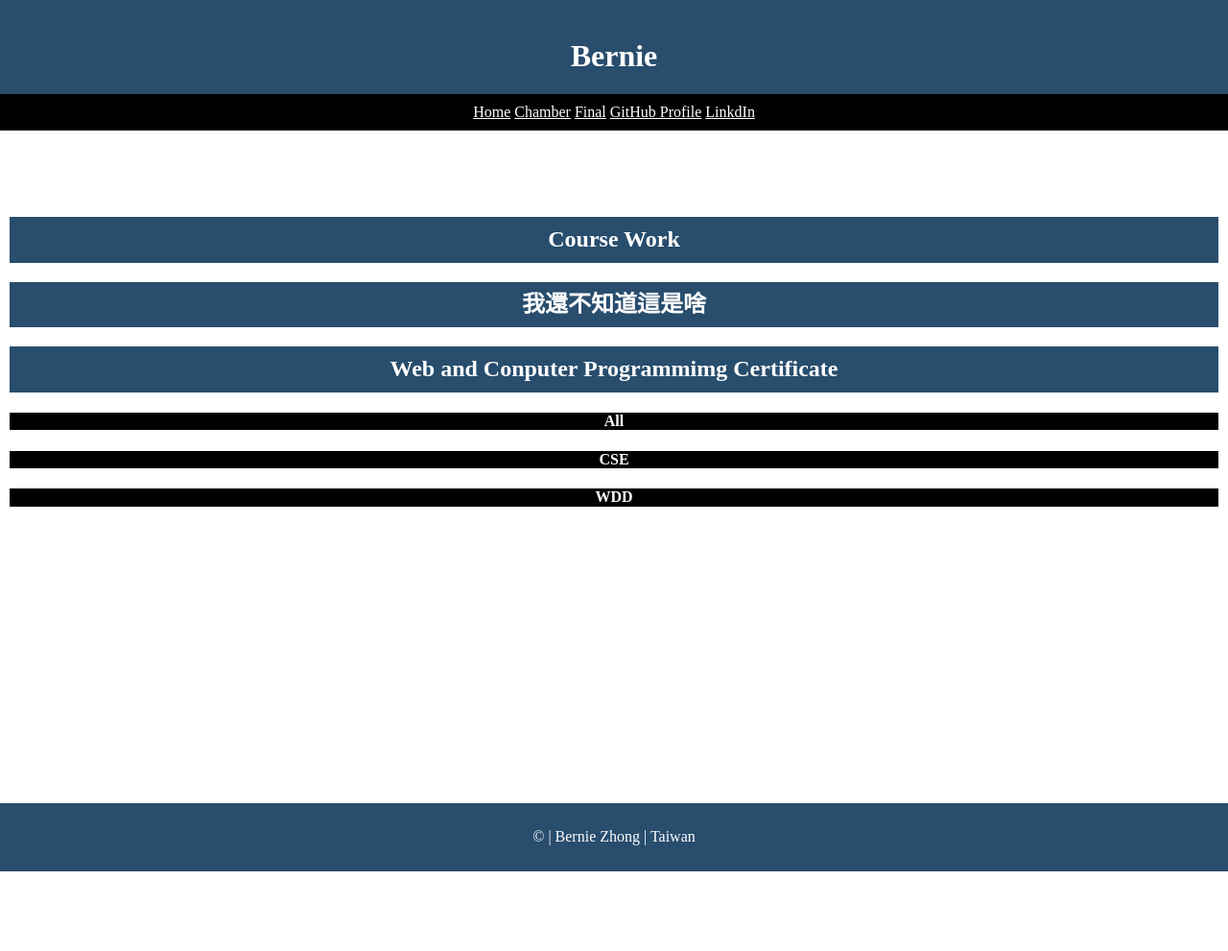
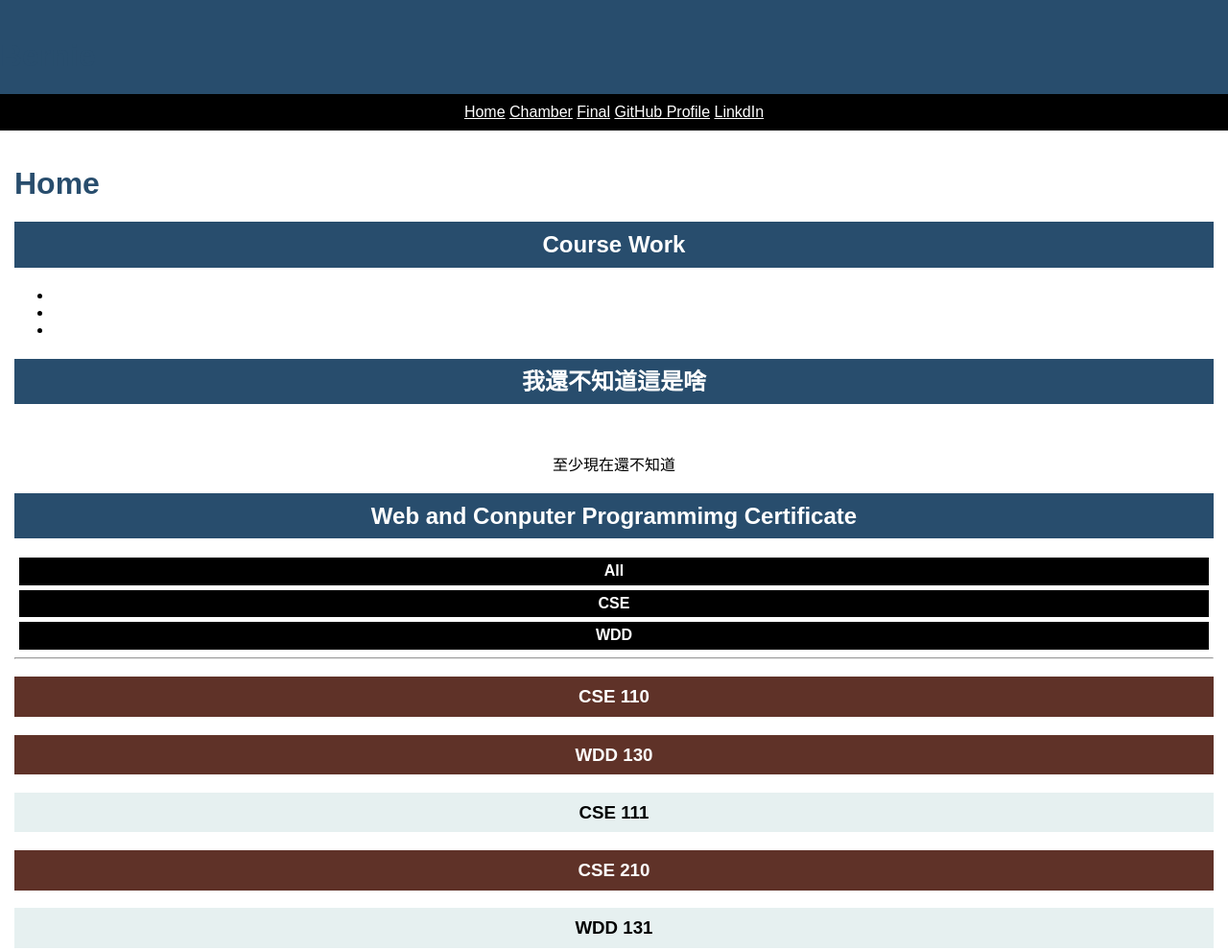
Before and after one commit to Bernie0316/WDD231, a plain HTML site: page index.html in a window 1280 px wide. Shown: the top 991 px of the page at 96% size. Before the commit the page ends 908 px from the top, so only its background shows below. Drawn offline with nearby package versions, Linux system fonts and the light colour scheme.

Commit message:
w01 css 60% done

```diff
--- a/index.html
+++ b/index.html
@@ -7,8 +7,7 @@
     <meta name="description" content="main page of wdd231">
     <meta name="author" content="Bernie Zhong">
     <link rel="stylesheet" href="https://cdnjs.cloudflare.com/ajax/libs/normalize/8.0.1/normalize.min.css">
-    <link rel="stylesheet" href="styles/color.css">
-    <link rel="stylesheet" href="styles/style.css">
+    <link rel="stylesheet" href="styles/basic.css">
 </head>
 <body>
     <header>
@@ -29,9 +28,16 @@
         <h1>Home</h1>
         <section>
             <h2>Course Work</h2>
+            <ul class="black">
+                <li></li>
+                <li></li>
+                <li></li>
+            </ul>
         </section>
         <section>
             <h2>我還不知道這是啥</h2>
+            <img>
+            <p class="black">至少現在還不知道</p>
         </section>
         <section>
             <h2>Web and Conputer Programmimg Certificate</h2>
@@ -40,13 +46,13 @@
                 <h4>CSE</h4>
                 <h4>WDD</h4>
             </div>
-            <br>
-            <h3>CSE 110</h3>
-            <h3>WDD 130</h3>
-            <h3>CSE 111</h3>
-            <h3>CSE 210</h3>
-            <h3>WDD 130</h3>
-            <h3>WDD 231</h3>
+            <hr class='black'>
+            <h3 class="done">CSE 110</h3>
+            <h3 class="done">WDD 130</h3>
+            <h3 class="notyet">CSE 111</h3>
+            <h3 class="done">CSE 210</h3>
+            <h3 class="notyet">WDD 131</h3>
+            <h3 class="notyet">WDD 231</h3>
         </section>
     </main>
     <footer>
--- /dev/null
+++ b/styles/basic.css
@@ -0,0 +1,44 @@
+body {
+    color: #fff;
+    text-align: center;
+    font-family: "Rosario", sans-serif;
+}
+.black {
+    color: #000;
+}
+
+header, h2, footer {
+    background-color: rgb(40, 77, 109);
+}
+nav, h4 {
+    background-color: black;
+}
+
+main {
+    padding: 15px;
+}
+h1 {
+    color: rgb(40, 77, 109);
+    text-align: left;
+}
+a {
+    color: #fff;
+}
+h4 {
+    margin: 5px;
+    padding: 5px;
+}
+.done {
+    background-color: rgb(95, 50, 40);
+}
+.notyet {
+    background-color: rgb(230, 240, 240);
+    color: #000;
+}
+.done, .notyet {
+    padding: 10px;
+}
+
+nav, h2, footer {
+    padding: 10px;
+}
--- a/styles/color.css
+++ /dev/null
@@ -1,13 +0,0 @@
-body {
-    color: #fff;
-}
-header, h2, footer {
-    background-color: rgb(40, 77, 109);
-}
-
-nav, h4 {
-    background-color: black;
-}
-a {
-    color: #fff;
-}
--- a/styles/style.css
+++ /dev/null
@@ -1,9 +0,0 @@
-body {
-    text-align: center;
-}
-main {
-    padding: 10px;
-}
-nav, h2, footer {
-    padding: 10px;
-}
```
